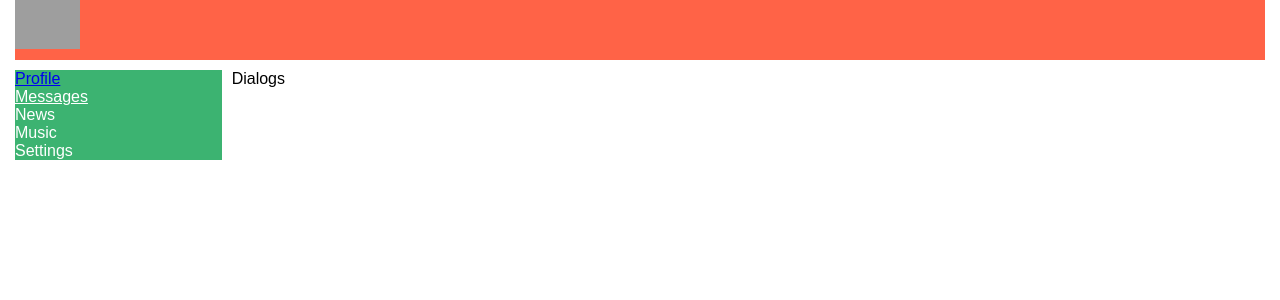
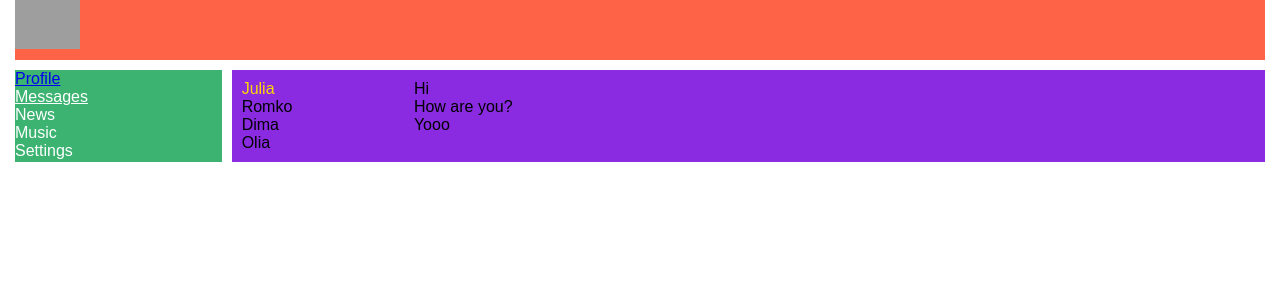
Before and after one commit to iuru2522/react-sm, a React (Create React App) app: page /dialogs in a window 1280 px wide. Shown: the top 300 px of the page. Built offline with nearby package versions, Linux system fonts and the light colour scheme; grey boxes are pictures that could not be loaded.

Commit message:
+Dialog component

```diff
--- a/src/components/Dialogs/Dialogs.css
+++ b/src/components/Dialogs/Dialogs.css
@@ -0,0 +1,29 @@
+.dialogz {
+    background: blueviolet;
+    display: grid;
+    grid-template-columns: 2fr 10fr;
+}
+
+.dialogs-item {
+    padding: 10px;
+
+
+}
+
+/* .dialog {
+
+
+} */
+
+
+.active {
+    color: gold;
+}
+
+.messages {
+    padding: 10px;
+}
+
+/* .message {
+
+} */
--- a/src/components/Dialogs/Dialogs.jsx
+++ b/src/components/Dialogs/Dialogs.jsx
@@ -1,13 +1,24 @@
-import React from 'react';
-import './Dialogs.css';
+import React from "react";
+import "./Dialogs.css";
 
-
-const Dialogs = (props) => {
-    return (
-        <div className='dialogue'>
-            Dialogs
+const Dialogs = () => {
+  return (
+    <div className="dialogz">
+      <div className="dialogs-item">
+        <div className="dialog" className="active">
+          Julia
         </div>
-    )
-}
+        <div className="dialog">Romko</div>
+        <div className="dialog">Dima</div>
+        <div className="dialog">Olia</div>
+      </div>
+      <div className="messages">
+        <div className="message">Hi</div>
+        <div className="message">How are you?</div>
+        <div className="message">Yooo</div>
+      </div>
+    </div>
+  );
+};
 
 export default Dialogs;
```
